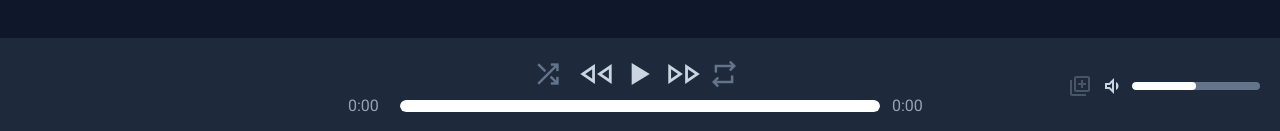
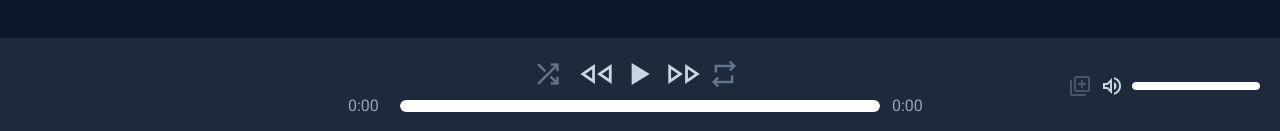
Before and after one commit to ludvigvonreis/shittify_frontend, a React (Vite) app: page / in a window 1280 px wide. Shown: the part 666-797 px from the top of the page. Built offline with nearby package versions, Linux system fonts and the light colour scheme.

Commit message:
Fixed muting in a smarter way

```diff
--- a/src/components/mediaPlayer/AudioController.tsx
+++ b/src/components/mediaPlayer/AudioController.tsx
@@ -18,7 +18,6 @@ export default function AudioController(props: AudioControllerProps) {
 
 	const audioRef = useRef<HTMLAudioElement | null>(null);
 	const [isReady, setIsReady] = useState(false);
-
 
 	// Atoms
 	const [mediaToggles, setMediaToggles] = useAtom(TogglesAtom);
@@ -128,7 +127,11 @@ export default function AudioController(props: AudioControllerProps) {
 		if (!mediaNodes.current) return;
 
 		mediaNodes.current.gainNode.gain.value = volumeAtom;
-	}, [volumeAtom]);
+
+		// Muting sound if muted.
+		if (!audioRef.current) return;
+		audioRef.current.muted = mediaToggles.isMuted;
+	}, [volumeAtom, mediaToggles.isMuted]);
 
 	// React to audio time updating
 	function onTimeUpdate() {
@@ -161,7 +164,7 @@ export default function AudioController(props: AudioControllerProps) {
 	}, [mediaProgress]);
 
 	useEffect(() => {
-	  queueIndexRef.current = mediaAtom.queueIndex;
+		queueIndexRef.current = mediaAtom.queueIndex;
 	}, [mediaAtom.queueIndex]);
 
 	useEffect(() => {
--- a/src/components/mediaPlayer/VolumeControl.tsx
+++ b/src/components/mediaPlayer/VolumeControl.tsx
@@ -17,18 +17,6 @@ export default function VolumeControl() {
 	const [isFoldActive, setIsFoldActive] = useAtom(FoldAtom);
 	const mediaAtom = useAtomValue(MediaAtom);
 	const [mediaToggles, setMediaToggles] = useAtom(TogglesAtom);
-
-	// Muting
-	const [lastVolume, setLastVolume] = useState(0.5);
-
-	useEffect(()=>{
-		if (mediaToggles.isMuted) {
-			setLastVolume(volumeAtom);
-			setVolumeAtom(0);
-		} else {
-			setVolumeAtom(lastVolume > 0 ? lastVolume : 0.5);
-		}
-	},[mediaToggles.isMuted])
 
 
 	let icon = volumeAtom > 0.5 ? "volume_up" : "volume_down";
@@ -70,12 +58,10 @@ export default function VolumeControl() {
 				}
 			/>
 			<ProgressBar
-				percentage={volumeAtom}
+				percentage={mediaToggles.isMuted ? 0 : volumeAtom} // Hide progress if muted
 				onChangeProgress={(newValue) => {
 					setVolumeAtom(newValue);
-					if (newValue > 0 && mediaToggles.isMuted) {
-						setMediaToggles({...mediaToggles, isMuted: false});
-					}
+					setMediaToggles({...mediaToggles, isMuted: false})
 				}}
 				className="w-32 h-2"
 			/>
```
